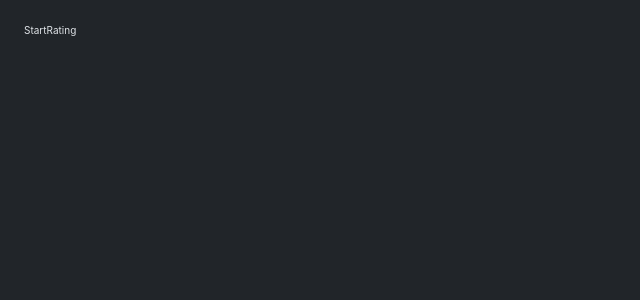
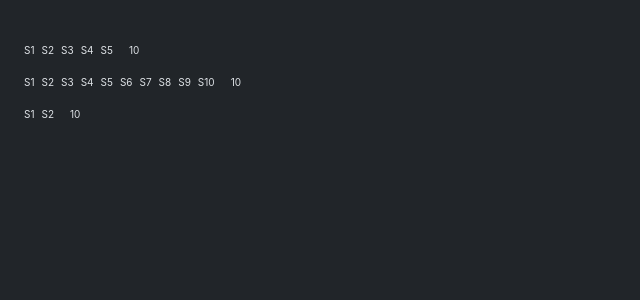
Before and after one commit to irabruce10/usepopcorn, a React (Create React App) app: page / in a window 1280 px wide. Shown: the top 300 px of the page, without its empty margins (0-640 px from the left). Built offline with nearby package versions, Linux system fonts and the light colour scheme.

Commit message:
star rating

```diff
--- a/src/StartRating.js
+++ b/src/StartRating.js
@@ -1,5 +1,28 @@
 import React from "react";
-
-export default function StartRating() {
-  return <div>StartRating</div>;
+const containerStyle = {
+  display: "flex",
+  alignItems: "center",
+  gap: "16px",
+};
+const starContainerStyle = {
+  display: "flex",
+  gap: "7px",
+  marginTop: "20px",
+};
+const textStyle = {
+  lineHeigh: "1",
+  margin: "0",
+  marginTop: "20px",
+};
+export default function StartRating({ maxRating = 2 }) {
+  return (
+    <div style={containerStyle}>
+      <div style={starContainerStyle}>
+        {Array.from({ length: maxRating }, (_, i) => (
+          <span>S{i + 1}</span>
+        ))}
+      </div>
+      <p style={textStyle}>10</p>
+    </div>
+  );
 }
--- a/src/index.js
+++ b/src/index.js
@@ -6,5 +6,10 @@ import StartRating from "./StartRating";
 
 const root = ReactDOM.createRoot(document.getElementById("root"));
 root.render(
-  <React.StrictMode>{/* <App /> */ <StartRating />}</React.StrictMode>
+  <React.StrictMode>
+    {/* <App /> */}
+    <StartRating maxRating={5} />
+    <StartRating maxRating={10} />
+    <StartRating />
+  </React.StrictMode>
 );
```
